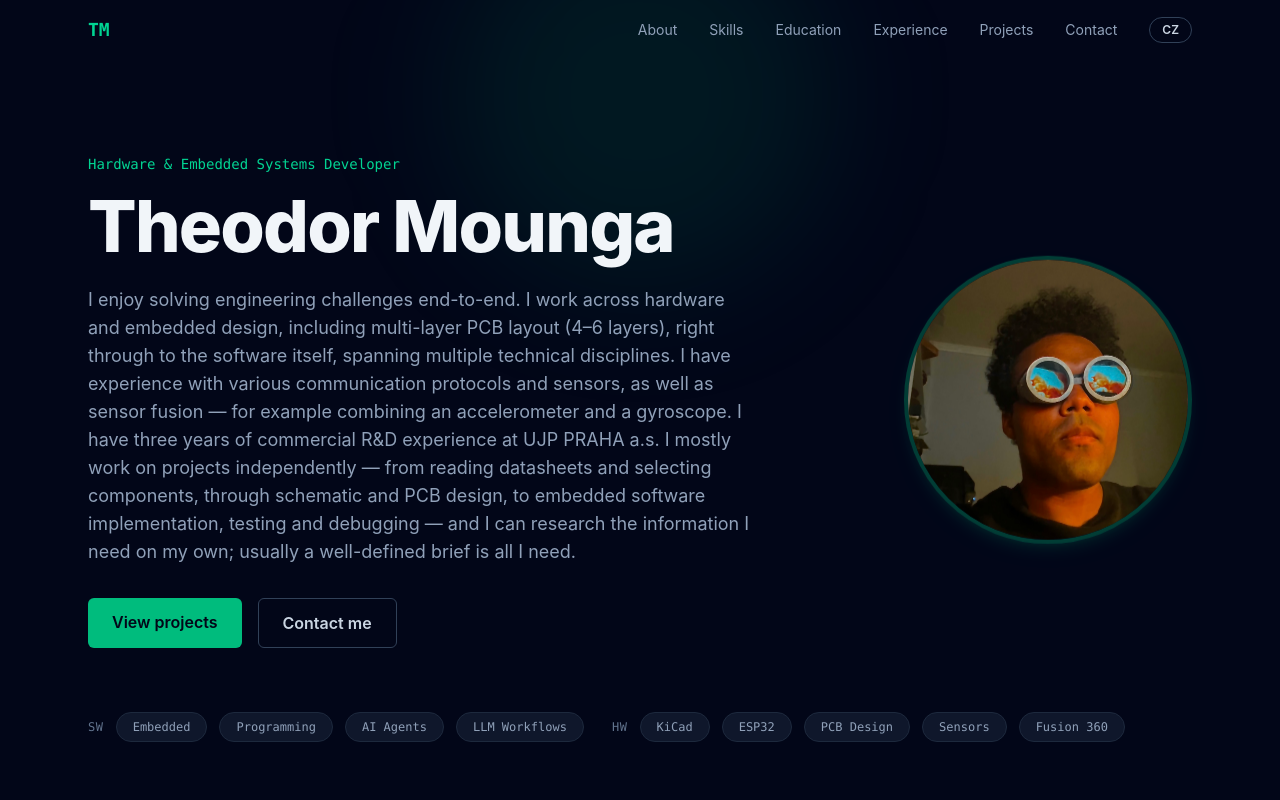
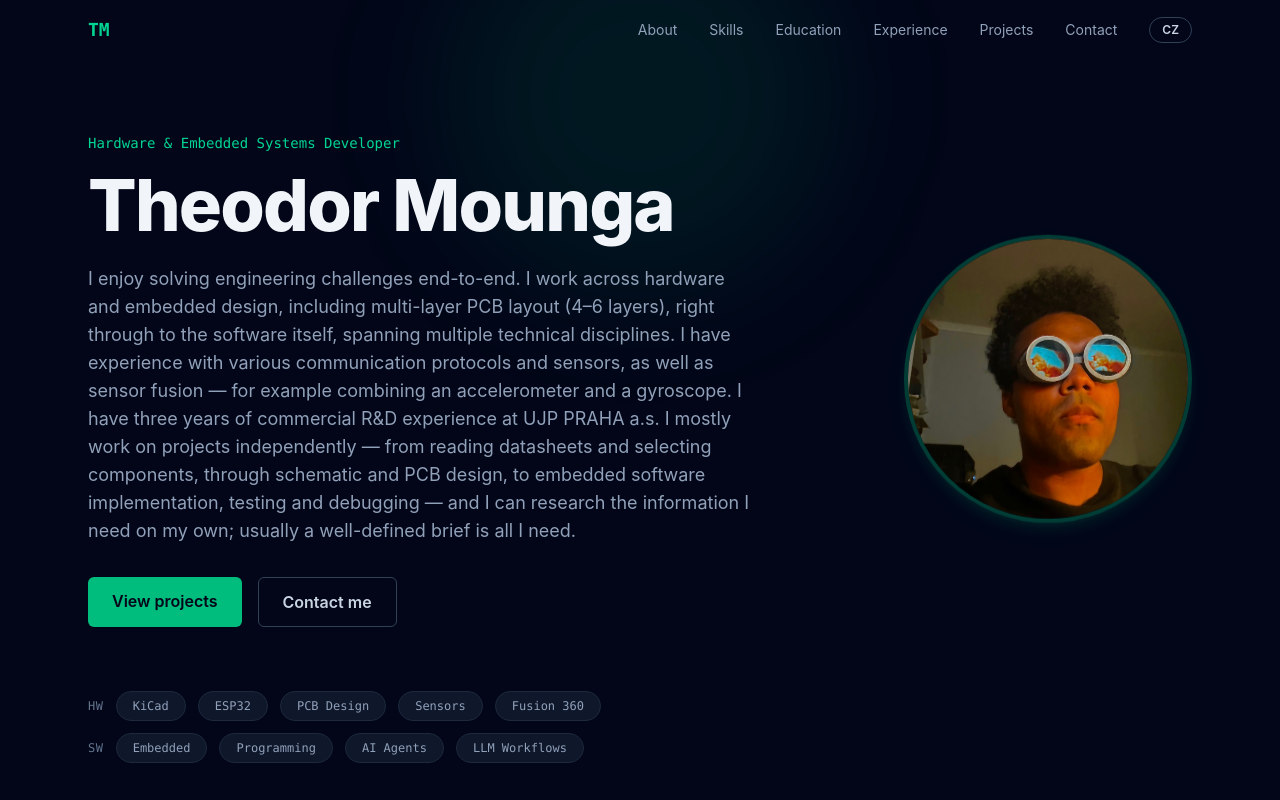
Before and after one commit to 6Theodor6/portfolio, a React (Vite) app: page / in a window 1280 px wide. Shown: the top 800 px of the page. Built offline with nearby package versions, Linux system fonts and the light colour scheme.

Commit message:
feat: split hero tags into HW and SW rows

```diff
--- a/src/components/Hero.jsx
+++ b/src/components/Hero.jsx
@@ -46,7 +46,19 @@ export default function Hero() {
           </div>
         </div>
 
-        <div className="mt-16 flex flex-wrap items-center gap-3">
+        <div className="mt-16 space-y-3">
+          <div className="flex flex-wrap items-center gap-3">
+            <span className="font-mono text-xs uppercase tracking-wider text-slate-500">HW</span>
+            {['KiCad', 'ESP32', 'PCB Design', 'Sensors', 'Fusion 360'].map((s) => (
+              <span
+                key={s}
+                className="rounded-full border border-slate-800 bg-slate-900 px-4 py-1.5 font-mono text-xs text-slate-400"
+              >
+                {s}
+              </span>
+            ))}
+          </div>
+          <div className="flex flex-wrap items-center gap-3">
             <span className="font-mono text-xs uppercase tracking-wider text-slate-500">SW</span>
             {['Embedded', 'Programming', 'AI Agents', 'LLM Workflows'].map((s) => (
               <span
@@ -56,15 +68,7 @@ export default function Hero() {
                 {s}
               </span>
             ))}
-          <span className="ml-4 font-mono text-xs uppercase tracking-wider text-slate-500">HW</span>
-          {['KiCad', 'ESP32', 'PCB Design', 'Sensors', 'Fusion 360'].map((s) => (
-            <span
-              key={s}
-              className="rounded-full border border-slate-800 bg-slate-900 px-4 py-1.5 font-mono text-xs text-slate-400"
-            >
-              {s}
-            </span>
-          ))}
+          </div>
         </div>
       </div>
 
```
Lines whose indentation alone changed are shown as unchanged.
